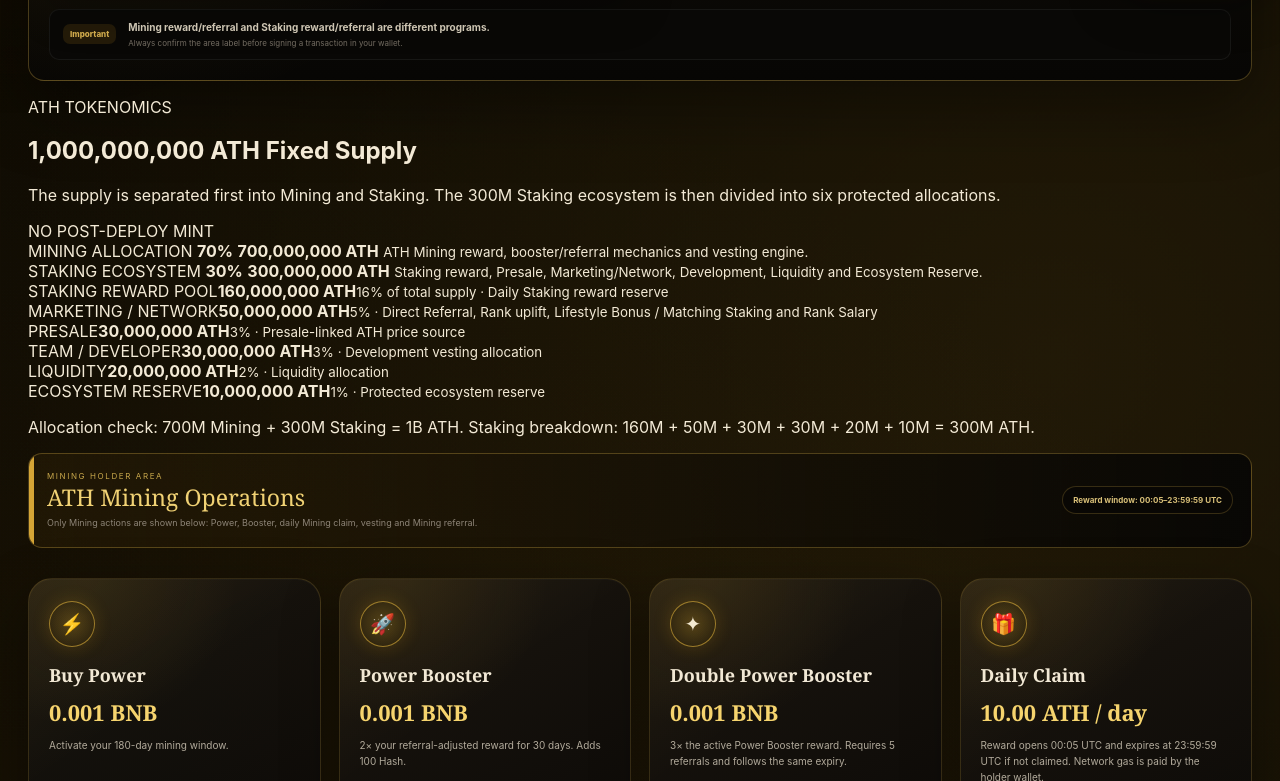
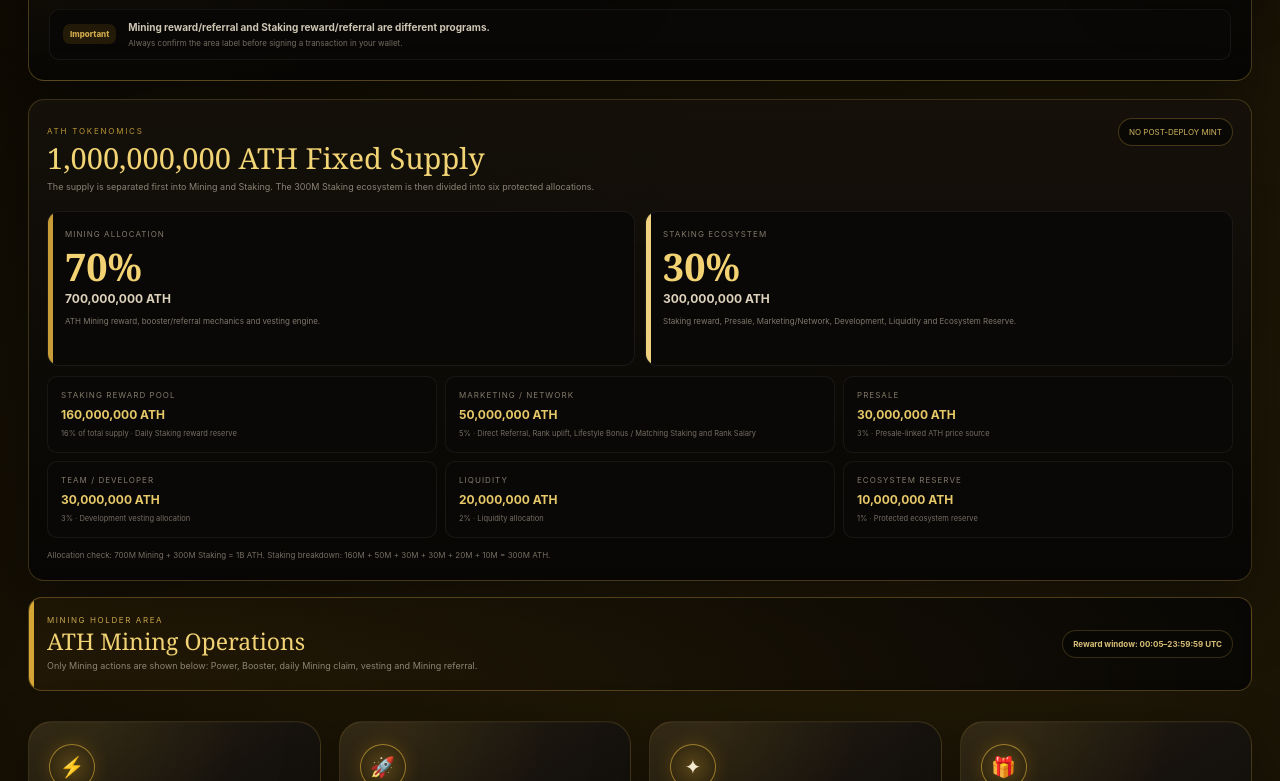
Before and after one commit to alfatih060124-ctrl/AETHER-TOKEN-ATH-, a website: page mining-web/public/index.html in a window 1280 px wide. Shown: the part 800-1581 px from the top of the page. Drawn offline with nearby package versions, Linux system fonts and the light colour scheme; no server answers.

Commit message:
style(public): add corrected ATH tokenomics hierarchy

```diff
--- a/mining-web/public/styles.css
+++ b/mining-web/public/styles.css
@@ -499,3 +499,138 @@ body[data-holder-view="staking"] .main-nav a[href="#staking"]{
   .holder-area-banner{padding:14px}
   .holder-area-banner h2{font-size:20px}
 }
+
+
+/* ATH tokenomics v3 — 70% Mining / 30% Staking */
+.ath-tokenomics{
+  margin-top:18px;
+  padding:18px;
+  border:1px solid rgba(237,192,79,.22);
+  border-radius:16px;
+  background:linear-gradient(180deg,rgba(21,17,10,.96),rgba(7,6,4,.98));
+  box-shadow:var(--shadow);
+}
+.ath-tokenomics-head{
+  display:flex;
+  align-items:flex-start;
+  justify-content:space-between;
+  gap:18px;
+}
+.ath-tokenomics-kicker{
+  color:#b99536;
+  font-size:8px;
+  letter-spacing:.22em;
+}
+.ath-tokenomics-head h2{
+  margin:5px 0 7px;
+  color:#f2d475;
+  font:500 29px/1.06 Georgia,"Times New Roman",serif;
+}
+.ath-tokenomics-head p{
+  max-width:760px;
+  margin:0;
+  color:#8b8275;
+  font-size:9px;
+  line-height:1.6;
+}
+.ath-tokenomics-lock{
+  flex:0 0 auto;
+  padding:8px 10px;
+  border:1px solid rgba(239,194,74,.25);
+  border-radius:999px;
+  background:#0a0805;
+  color:#d0b45e;
+  font-size:8px;
+  white-space:nowrap;
+}
+.ath-tokenomics-primary{
+  display:grid;
+  grid-template-columns:1fr 1fr;
+  gap:10px;
+  margin-top:16px;
+}
+.ath-allocation-card{
+  position:relative;
+  overflow:hidden;
+  min-height:155px;
+  padding:17px;
+  border:1px solid rgba(255,255,255,.07);
+  border-radius:12px;
+  background:#090806;
+}
+.ath-allocation-card:before{
+  content:"";
+  position:absolute;
+  inset:0 auto 0 0;
+  width:5px;
+  background:#c89c36;
+}
+.ath-allocation-card.staking:before{background:#efd17f}
+.ath-allocation-card span,
+.ath-tokenomics-breakdown span{
+  display:block;
+  color:#847a6b;
+  font-size:8px;
+  letter-spacing:.13em;
+}
+.ath-allocation-card strong{
+  display:block;
+  margin-top:8px;
+  color:#f2d273;
+  font:600 38px/1 Georgia,"Times New Roman",serif;
+}
+.ath-allocation-card b{
+  display:block;
+  margin-top:6px;
+  color:#ddd2bc;
+  font-size:12px;
+}
+.ath-allocation-card small{
+  display:block;
+  margin-top:9px;
+  color:#7f776b;
+  font-size:8px;
+  line-height:1.55;
+}
+.ath-tokenomics-breakdown{
+  display:grid;
+  grid-template-columns:repeat(3,1fr);
+  gap:8px;
+  margin-top:10px;
+}
+.ath-tokenomics-breakdown article{
+  padding:13px;
+  border:1px solid rgba(255,255,255,.06);
+  border-radius:10px;
+  background:#090806;
+}
+.ath-tokenomics-breakdown strong{
+  display:block;
+  margin-top:7px;
+  color:#e8c969;
+  font-size:12px;
+}
+.ath-tokenomics-breakdown small{
+  display:block;
+  margin-top:6px;
+  color:#756d62;
+  font-size:7.5px;
+  line-height:1.5;
+}
+.ath-tokenomics-foot{
+  margin:11px 0 0;
+  color:#756d62;
+  font-size:8px;
+  line-height:1.55;
+}
+@media(max-width:760px){
+  .ath-tokenomics-head{flex-direction:column}
+  .ath-tokenomics-primary{grid-template-columns:1fr}
+  .ath-tokenomics-breakdown{grid-template-columns:1fr 1fr}
+}
+@media(max-width:520px){
+  .ath-tokenomics{padding:13px}
+  .ath-tokenomics-head h2{font-size:23px}
+  .ath-tokenomics-breakdown{grid-template-columns:1fr}
+  .ath-allocation-card strong{font-size:32px}
+}
```
